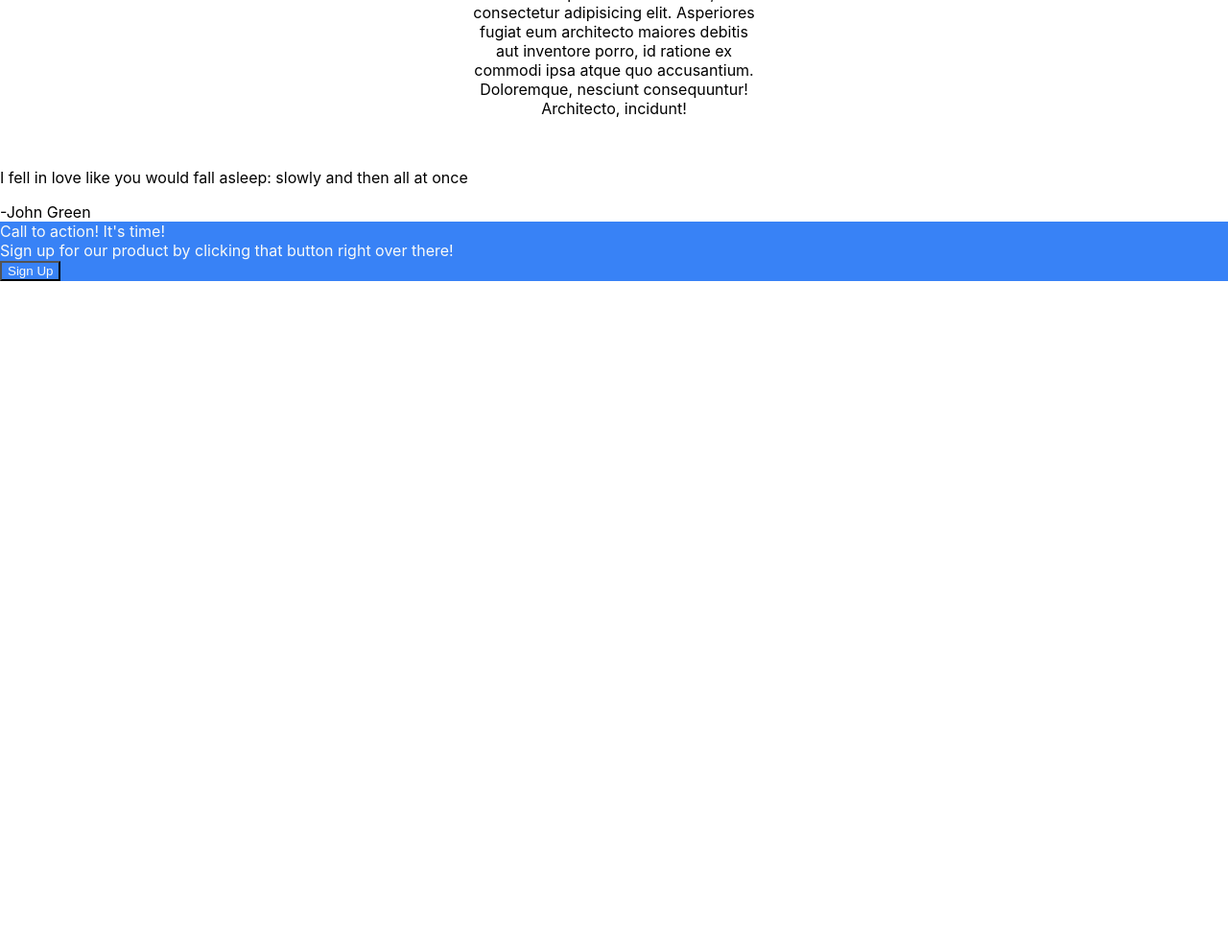
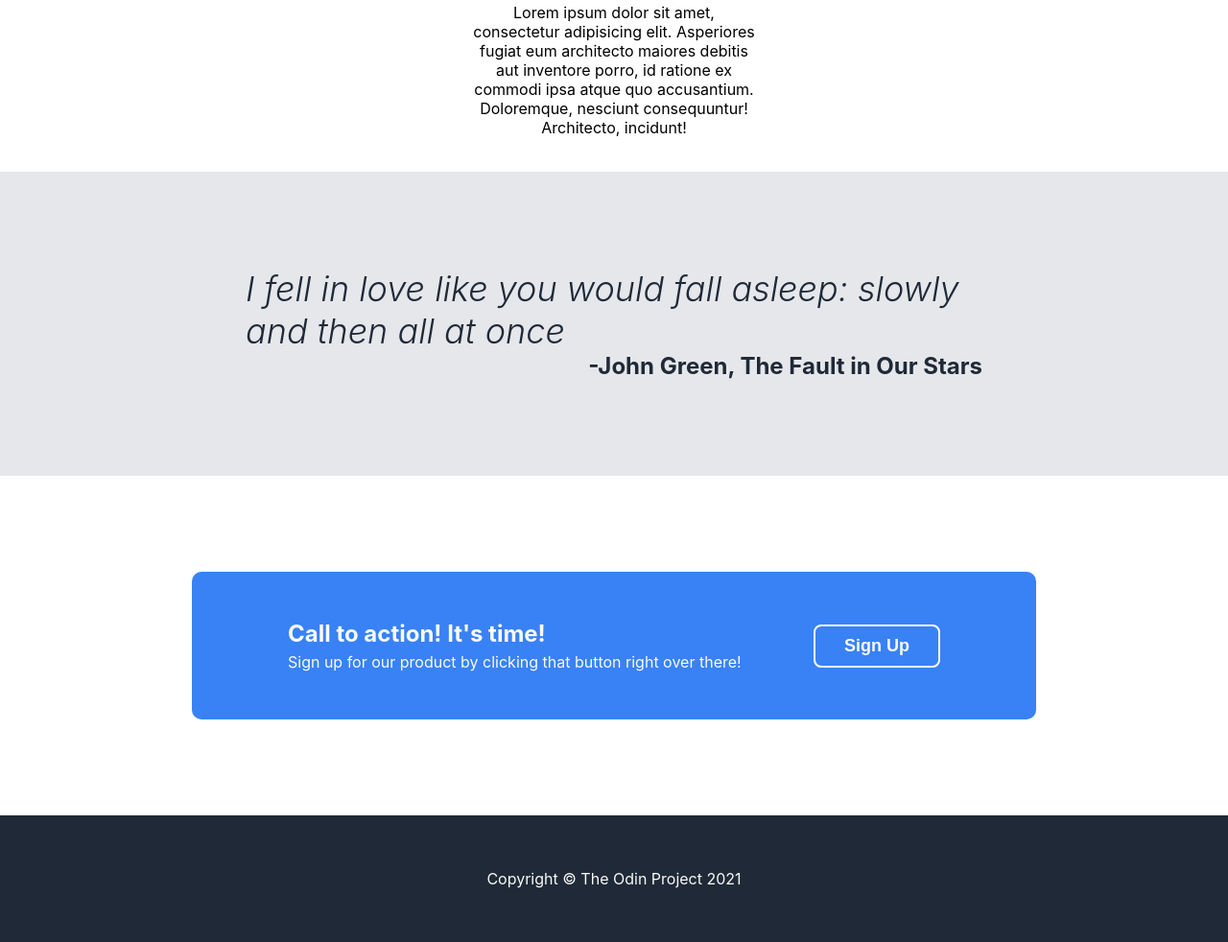
Before and after one commit to AiEmStylix/landing_pages, a plain HTML site: page index.html in a window 1280 px wide. Shown: the part 1413-2395 px from the top of the page at 96% size. Before the commit the page ends 1706 px from the top, so only its background shows below. Drawn offline with Linux system fonts and the light colour scheme.

Commit message:
Adding footer and call button

```diff
--- a/index.html
+++ b/index.html
@@ -74,12 +74,12 @@
 
       <div class="quote">
         <p>I fell in love like you would fall asleep: slowly and then all at once</p>
-        <div id="author">-John Green</div>
+        <div id="author">-John Green, The Fault in Our Stars</div>
       </div>
 
       <div class="call">
         <div class="call-big">
-            <div>Call to action! It's time!</div>
+            <h2>Call to action! It's time!</h2>
             <div>Sign up for our product by clicking that button right over there!</div>
         </div>
         <div class="call-small">
@@ -88,5 +88,9 @@
       </div>
       <div class="footer"></div>
     </div>
+
+    <footer>
+      <p>Copyright © The Odin Project 2021</p>
+  </footer>
   </body>
 </html>
--- a/styles.css
+++ b/styles.css
@@ -8,10 +8,15 @@ body {
   box-sizing: border-box;
 }
 
-button,
-.call {
+button {
   background-color: #3882f6;
   color: #f9faf8;
+  border: none;
+  padding: 10px 30px;
+  border-radius: 8px;
+  font-size: 18px;
+  font-weight: bold;
+  cursor: pointer;
 }
 
 .header {
@@ -120,3 +125,62 @@ links {
   object-fit: contain;
   object-position: center;
 }
+
+/* Quotes section */
+.quote {
+  display: flex;
+  flex-direction: column;
+  background-color: #e5e7eb;
+  padding: 100px 20%;
+  justify-content: center;
+}
+
+.quote p {
+  font-size: 36px;
+  font-style: italic;
+  font-weight: 300;
+  color: #1f2937;
+  margin: 0;
+  text-align: left;
+}
+
+#author {
+  font-size: 24px;
+  font-weight: bold;
+  color: #1f2937;
+  align-self: flex-end;
+  margin-top: 2;
+}
+
+/*Call Section*/
+.call {
+  display: flex;
+  justify-content: space-between;
+  align-items: center;
+  background-color: #3882f6;
+  color: #f9faf8;
+  margin: 100px 200px;
+  padding: 50px 100px;
+  border-radius: 10px;
+}
+
+.call h2 {
+  font-size: 24px;
+  margin: 0;
+}
+
+.call-big div {
+  margin: 5px 0 0;
+}
+
+.call button {
+  border: 2px solid #f9faf8;
+}
+
+footer {
+  background-color: #1f2937;
+  color: #f9faf8;
+  text-align: center;
+  padding: 40px 0;
+  flex-shrink: 0;
+}
```
